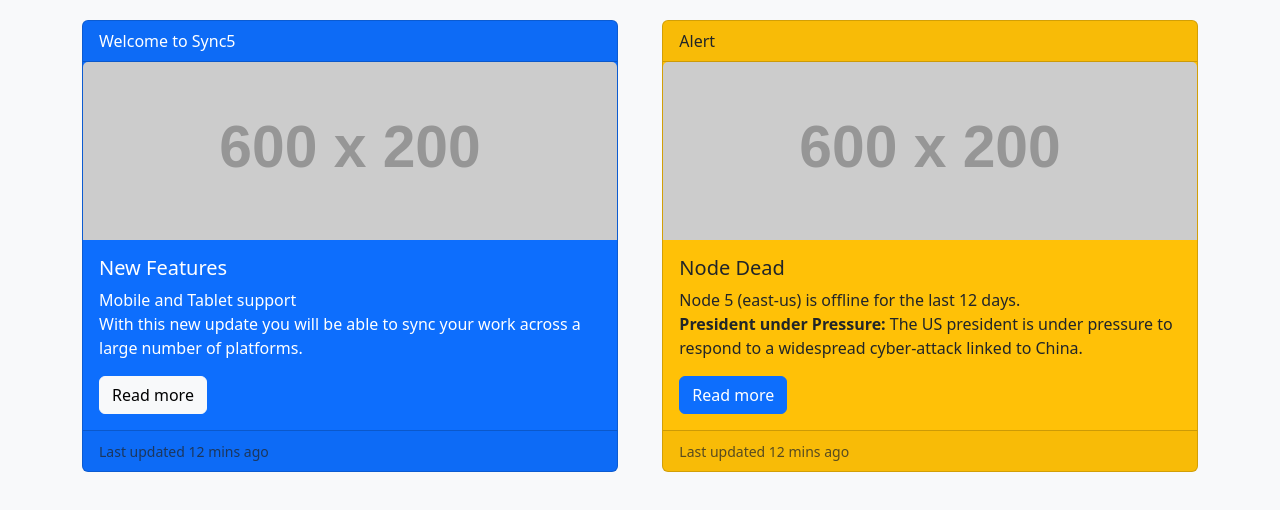
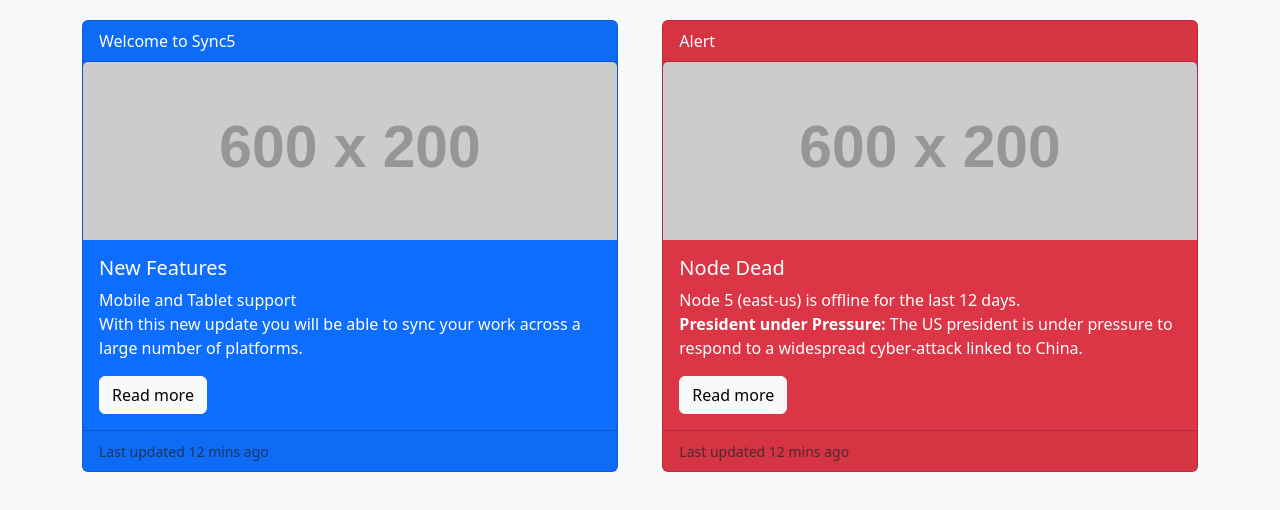
Before and after one commit to acciojob/bootstrap-card-shreya98-r, a website: page main.html in a window 1280 px wide. Shown: the part 90-600 px from the top of the page. Drawn offline with nearby package versions, Linux system fonts and the light colour scheme; placeholder pictures from the web are drawn by us.

Commit message:
created a submission

```diff
--- a/main.html
+++ b/main.html
@@ -34,7 +34,7 @@
       </div>
 
       <!-- Card 2 -->
-      <div class="card bg-warning mb-4" style="width: 48%;">
+      <div class="card bg-danger text-white mb-4" style="width: 48%;">
         <div class="card-header">Alert</div>
         <img src="https://via.placeholder.com/600x200" class="card-img-top" alt="Alert">
         <div class="card-body">
@@ -43,7 +43,7 @@
             Node 5 (east-us) is offline for the last 12 days.<br>
             <strong>President under Pressure:</strong> The US president is under pressure to respond to a widespread cyber-attack linked to China.
           </p>
-          <a href="#" class="btn btn-primary">Read more</a>
+          <a href="#" class="btn btn-light">Read more</a>
         </div>
         <div class="card-footer">
           <small class="text-muted">Last updated 12 mins ago</small>
```
